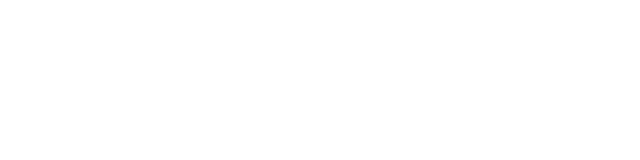
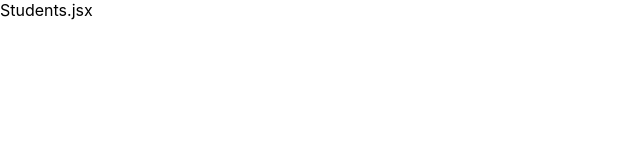
Before and after one commit to seoyounghwang/seoyoungHwang_midterm, a React (Create React App) app: page / in a window 1280 px wide. Shown: the top 160 px of the page, without its empty margins (0-640 px from the left). Built offline with nearby package versions, Linux system fonts and the light colour scheme.

Commit message:
creates student & students .jsx

```diff
--- a/src/App.js
+++ b/src/App.js
@@ -1,25 +1,9 @@
-import logo from './logo.svg';
-// import './App.css';
+import Students from './components/students'
 
 
 function App() {
   return (
-    <div className="App">
-      <header className="App-header">
-        <img src={logo} className="App-logo" alt="logo" />
-        <p>
-          Edit <code>src/App.js</code> and save to reload.
-        </p>
-        <a
-          className="App-link"
-          href="https://reactjs.org"
-          target="_blank"
-          rel="noopener noreferrer"
-        >
-          Learn React
-        </a>
-      </header>
-    </div>
+    <Students/>
   );
 }
 
--- /dev/null
+++ b/src/components/students.jsx
@@ -0,0 +1,13 @@
+import React, { Component } from 'react';
+
+class Students extends Component {
+    render() {
+        return (
+            <div>
+                Students.jsx
+            </div>
+        );
+    }
+}
+
+export default Students;
--- a/src/index.js
+++ b/src/index.js
@@ -2,12 +2,13 @@
 import ReactDOM from 'react-dom/client';
 import './index.css';
 import reportWebVitals from './reportWebVitals';
+import App from './App';
 
 
 const root = ReactDOM.createRoot(document.getElementById('root'));
 root.render(
   <React.StrictMode>
-
+    <App/>
 
   </React.StrictMode>
 );
```
Also changed, not shown: src/components/student.jsx (added, +13 -0 lines).
